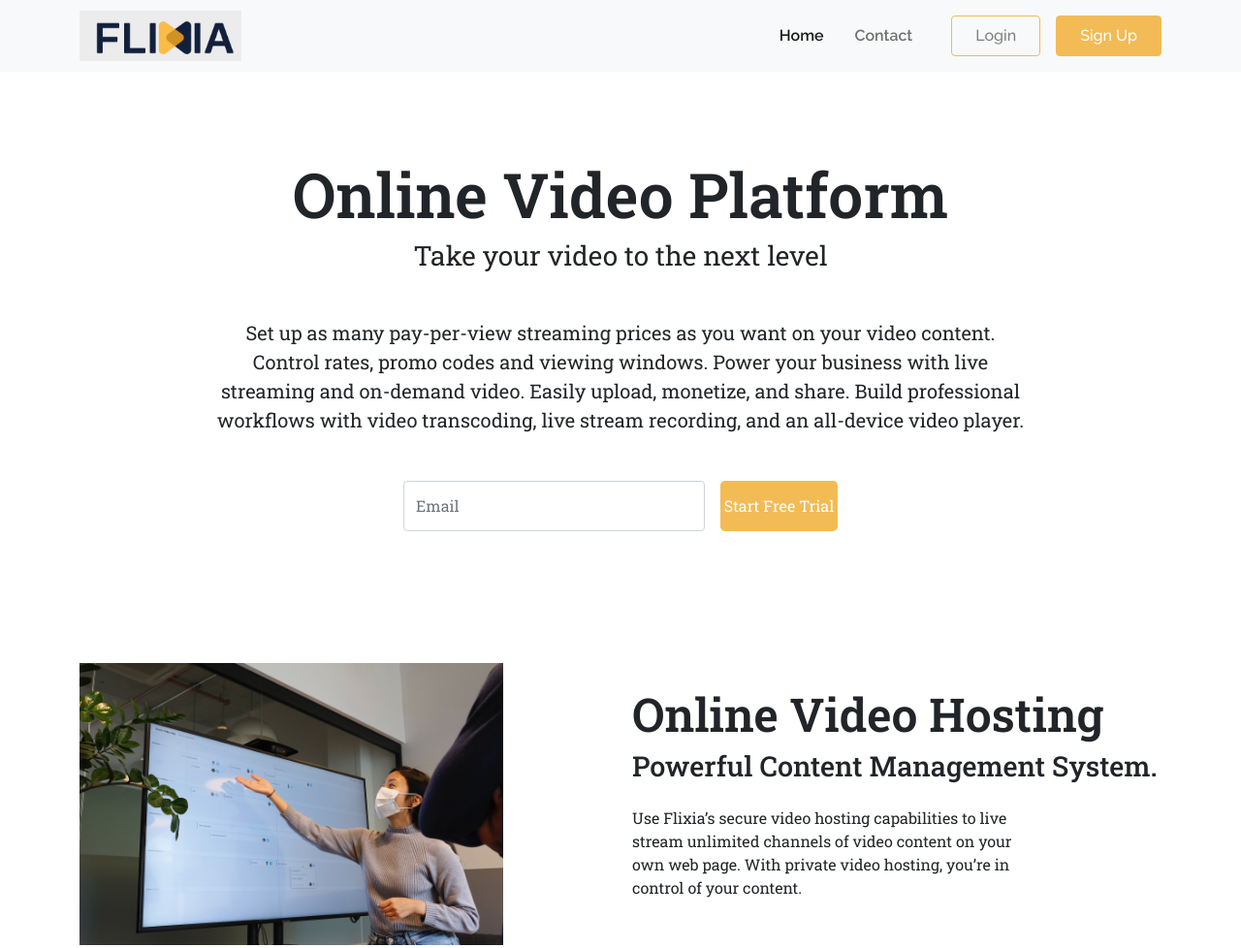
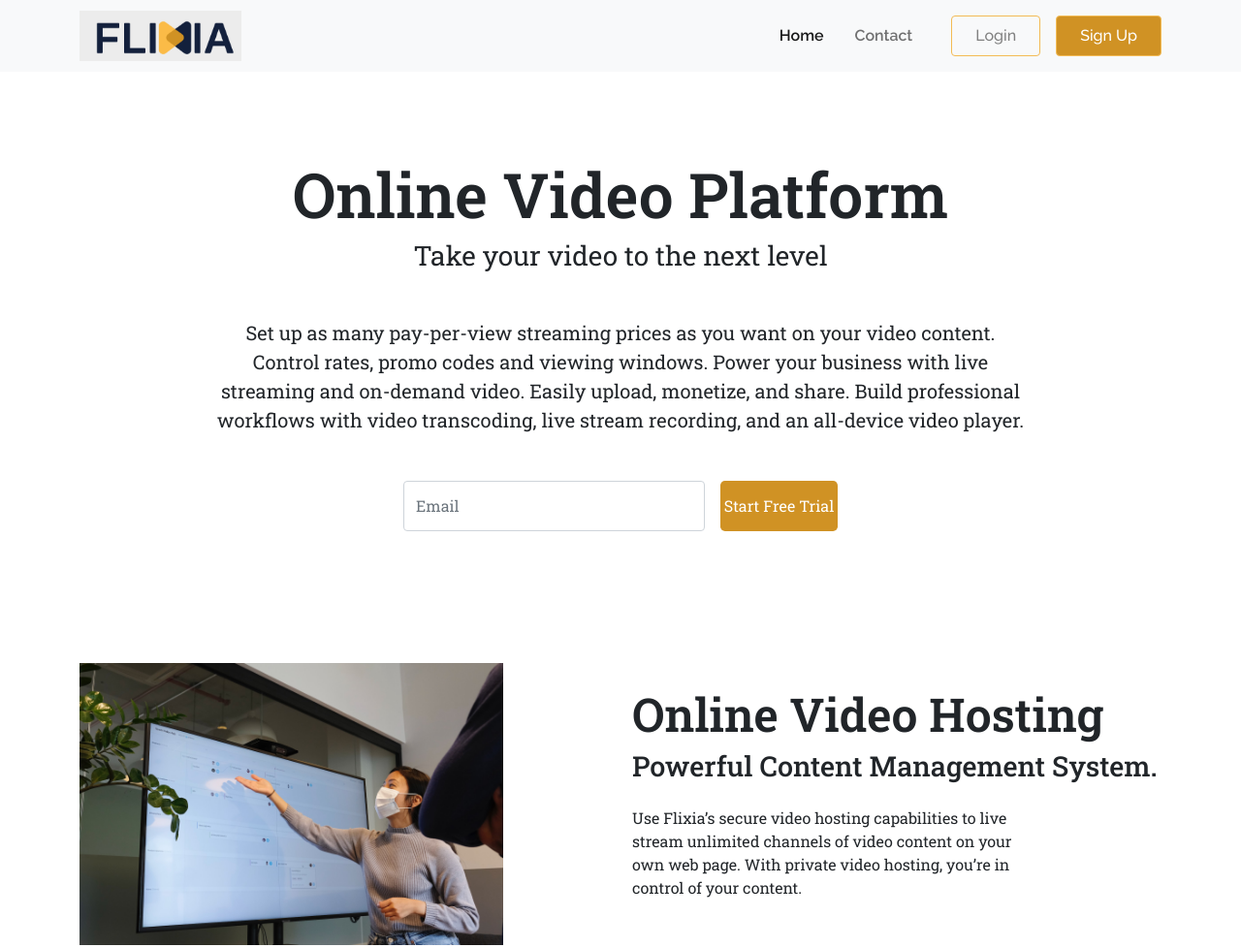
Before and after one commit to DanielUdechukwu/Genesys_Technical_Test, a plain HTML site: page index.html in a window 1280 px wide. Shown: the top 978 px of the page at 97% size. Drawn offline with nearby package versions, Linux system fonts and the light colour scheme; no server answers.

Commit message:
Omo, Fixed button color to match logo color

```diff
--- a/css/style.css
+++ b/css/style.css
@@ -10,7 +10,7 @@ body{
 }
 
 .btn2{
-  background: #f3bb55 !important;
+  background: #d09224 !important;
 }
 
 .btn2:hover{
@@ -19,7 +19,7 @@ body{
 }
 
 .bg-primary{
-  background: #f3bb55 !important;
+  background: #d09224 !important;
   border: .1rem solid #f3bb55 !important;
 }
 
@@ -46,7 +46,7 @@ body{
 }
 
 .icon-gold{
-  color: #f0ae35;
+  color: #d09224;
 }
 
 #intro{
```
